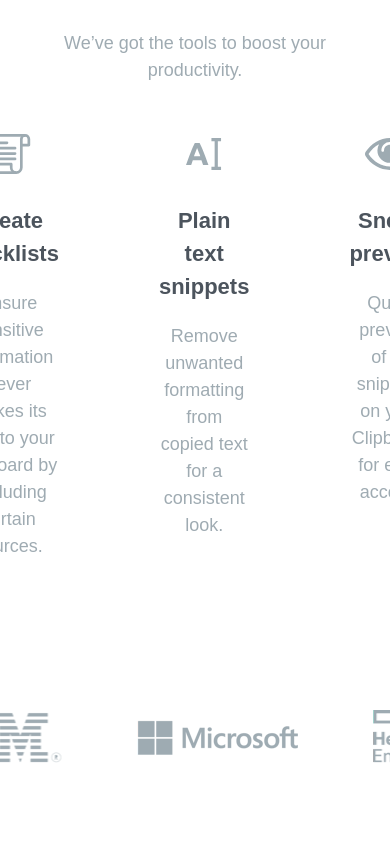
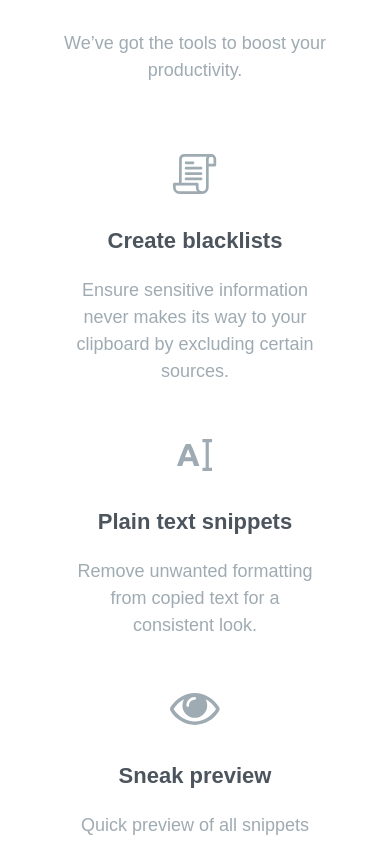
Before and after one commit to tyVespA/clipboard-landing-page-master-react, a React (Vite) app: page / in a window 390 px wide. Shown: the part 2660-3503 px from the top of the page. Built offline with nearby package versions, Linux system fonts and the light colour scheme; a web font is replaced by a local one.

Commit message:
Add responsiveness

```diff
--- a/src/styles/SectionThree.module.css
+++ b/src/styles/SectionThree.module.css
@@ -25,3 +25,10 @@
 .supercharge p {
   max-width: 30ch;
 }
+
+@media screen and (max-width: 1050px) {
+  .superchargeSection {
+    flex-direction: column;
+    margin-top: 70px;
+  }
+}
```
